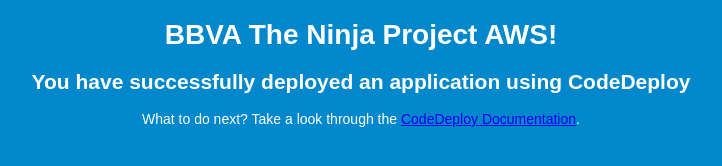
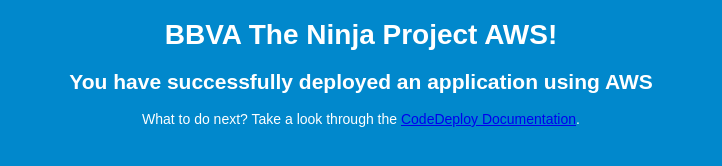
Before and after one commit to Juandcn/BBVANinjaProject, a plain HTML site: page index.html in a window 1280 px wide. Shown: the whole page, without its empty margins (279-1001 px from the left). Drawn offline with Linux system fonts and the light colour scheme.

Commit message:
Update index.html

```diff
--- a/index.html
+++ b/index.html
@@ -13,7 +13,7 @@
 </head>
 <body>
   <div align="center"><h1>BBVA The Ninja Project AWS!</h1></div>
-  <div align="center"><h2>You have successfully deployed an application using CodeDeploy</h2></div>
+  <div align="center"><h2>You have successfully deployed an application using AWS</h2></div>
   <div align="center">
     <p>What to do next? Take a look through the <a href="https://aws.amazon.com/codedeploy">CodeDeploy Documentation</a>.</p>
   </div>
```
